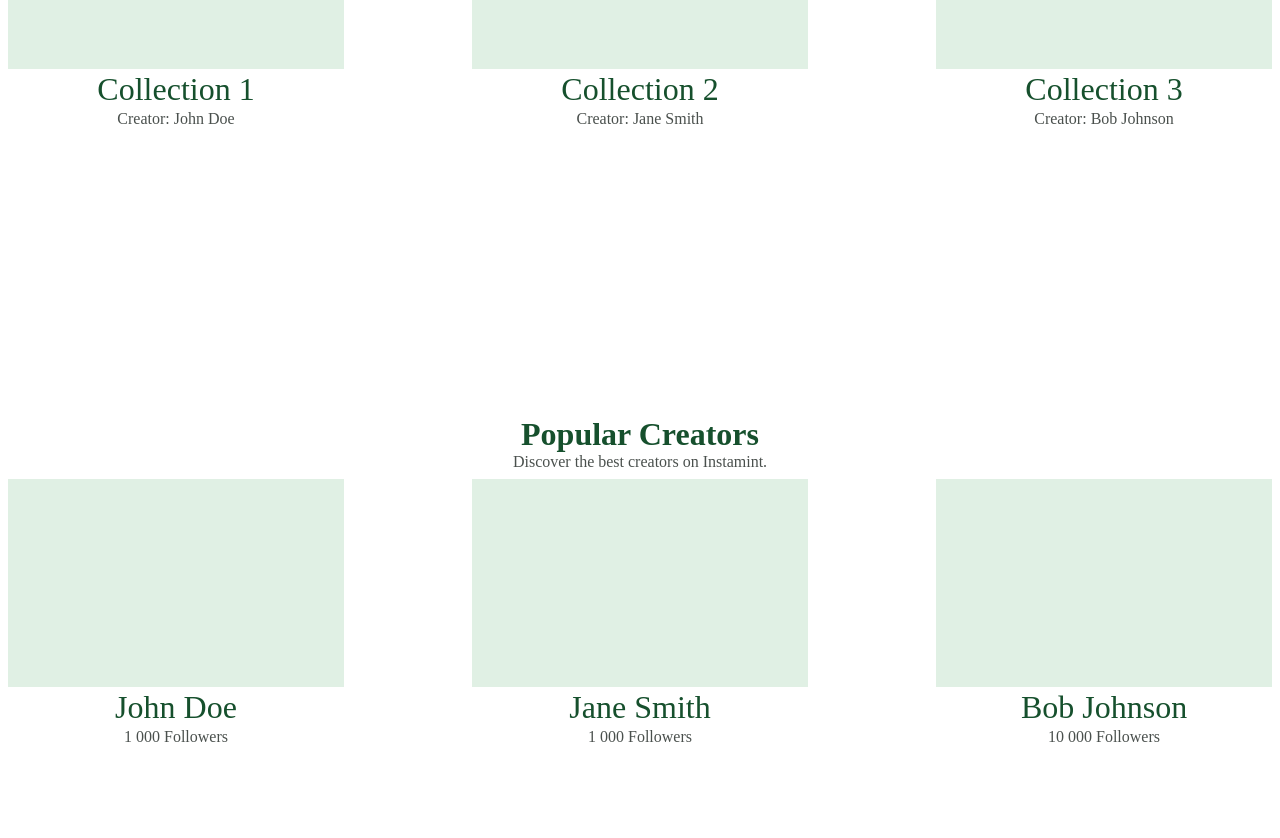
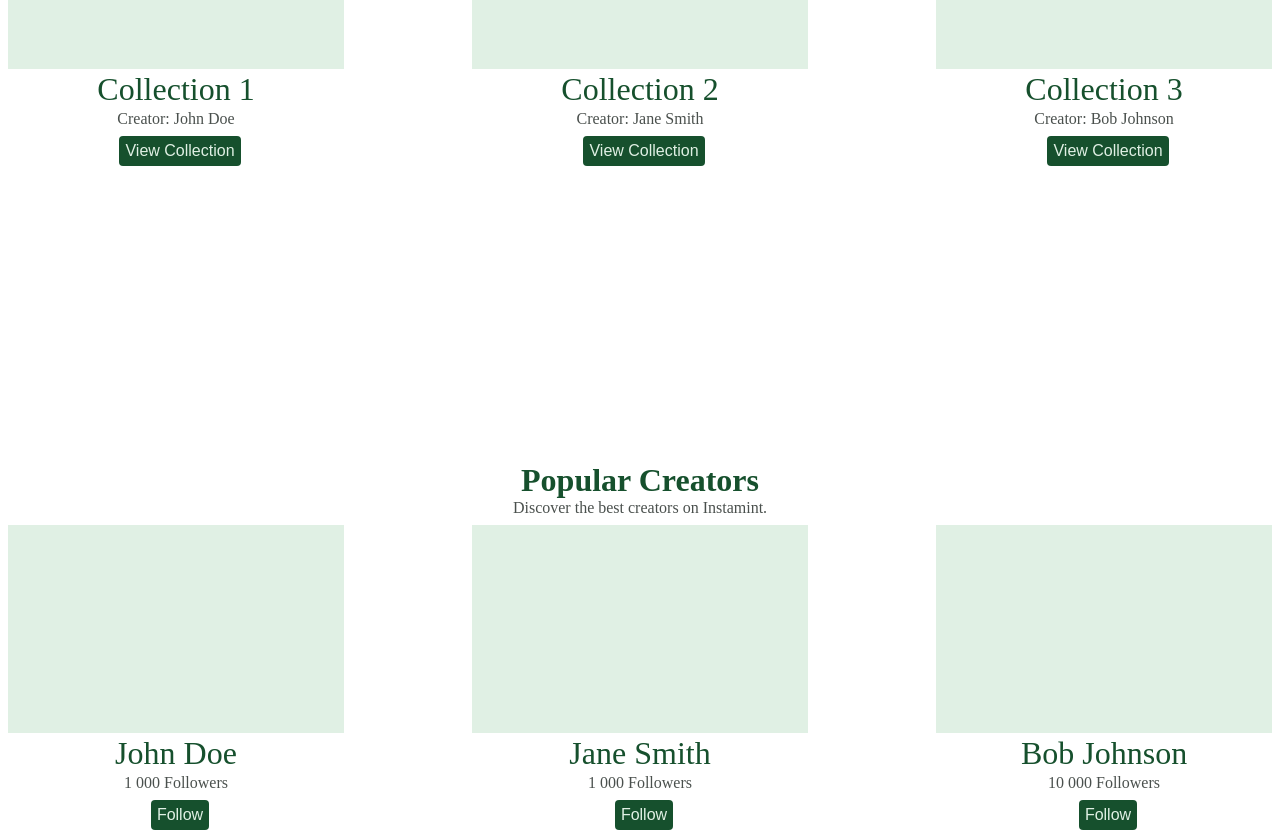
Before and after one commit to MateoB00/Instamint, a React (Vite) app in the folder front/: page / in a window 1280 px wide. Shown: the part 640-1478 px from the top of the page. Before the commit the page ends 1386 px from the top, so only its background shows below. Built offline with nearby package versions, Linux system fonts and the light colour scheme.

Commit message:
feature/homepage add new file for view collection and follow button & modify ComponentHomePage content

```diff
--- a/front/src/components/ComponentHomePage.tsx
+++ b/front/src/components/ComponentHomePage.tsx
@@ -1,4 +1,5 @@
 import React from 'react';
+import ButtonComponent from './ui/ButtonComponent.tsx';
 interface Item {
   name: string;
   details: string;
@@ -10,26 +11,35 @@ interface ComponentHomePageProps {
   items: Item[];
 }
 
-const ComponentHomePage: React.FC<ComponentHomePageProps> = ({
-  title,
-  subtitle,
-  items,
-}: ComponentHomePageProps) => (
+function ComponentHomePage({ title, subtitle, items }: ComponentHomePageProps) {
+  const handleButtonClick = (itemName: string) => {
+    console.log(`Button clicked for ${itemName}`);
+  };
+  return (
     <div className="componenthomepage">
       <h1>{title}</h1>
       <p>{subtitle}</p>
       <div className="componenthomepage-container">
         {items.map((item, index) => (
           <div className="componenthomepage-item" key={index}>
-          <div className="componenthomepage-box">
-            {/* Content of collection user & picture of creator user */}
-          </div>
+            <div className="componenthomepage-box"></div>
             <h3>{item.name}</h3>
             <p>{item.details}</p>
+            {title === "Featured Collections" && (
+              <ButtonComponent onClick={() => handleButtonClick(item.name)} buttonType="viewCollection">
+                View Collection
+              </ButtonComponent>
+            )}
+            {title === "Popular Creators" && (
+              <ButtonComponent onClick={() => handleButtonClick(item.name)} buttonType="follow">
+                Follow
+              </ButtonComponent>
+            )}
           </div>
         ))}
       </div>
     </div>
   );
+}
 
 export default ComponentHomePage;
--- /dev/null
+++ b/front/src/components/ui/ButtonComponent.tsx
@@ -0,0 +1,21 @@
+import React from 'react';
+
+interface ButtonComponentProps {
+  onClick: () => void;
+  children?: React.ReactNode;
+  buttonType: 'viewCollection' | 'follow';
+}
+
+function ButtonComponent({ onClick, children, buttonType }: ButtonComponentProps) {
+  return (
+    <div className="button-container">
+      <button className="button" onClick={onClick}>
+        {children}
+        {buttonType === 'viewCollection'}
+        {buttonType === 'follow'}
+      </button>
+    </div>
+  );
+}
+
+export default ButtonComponent;
```
Lines whose indentation alone changed are shown as unchanged.
